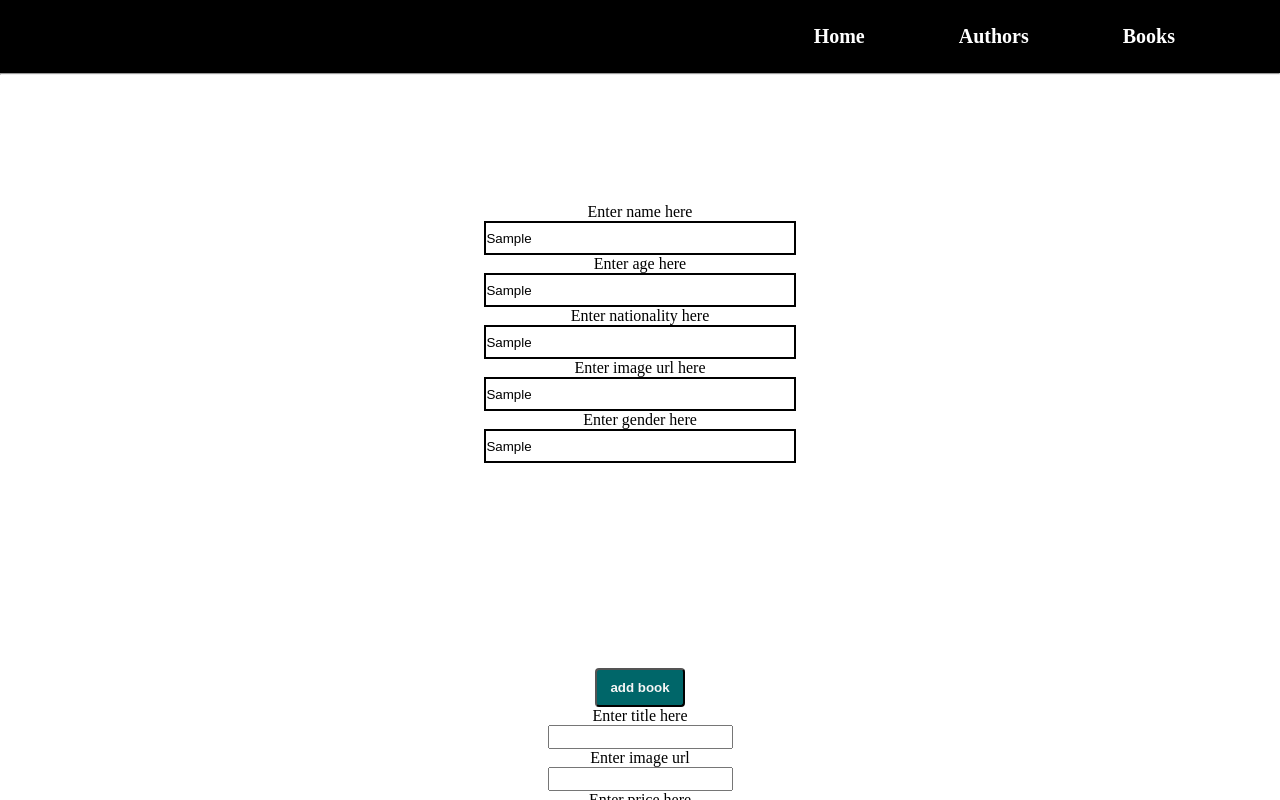
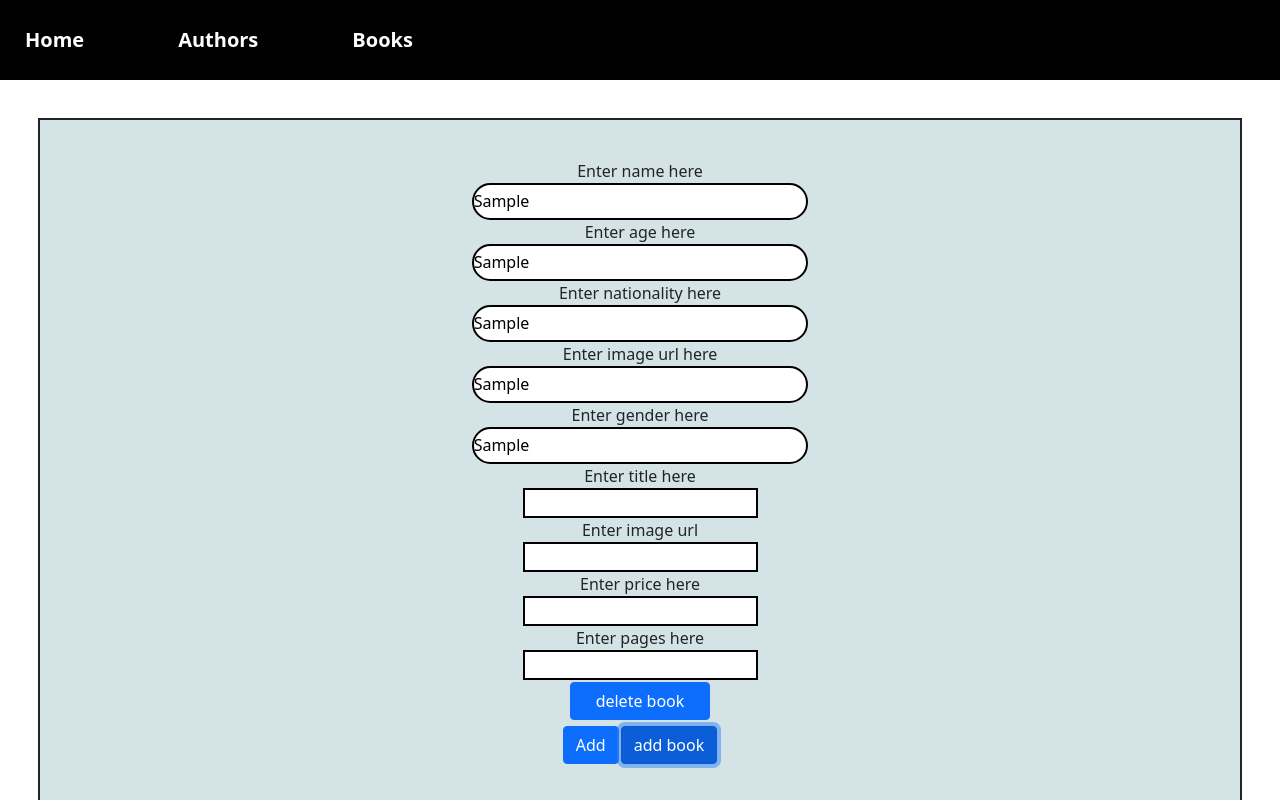
Before and after one commit to JS-RUH-1/W08D04, a React (Create React App) app in the folder frontend/: page /AddAuthor in a window 1280 px wide. Both pictures are taken after typing "Sample", "Sample", "Sample", "Sample", "Sample" into the empty fields and a click on the button "add book". Shown: the top 800 px of the page. Built offline with nearby package versions, Linux system fonts and the light colour scheme.

Commit message:
fix: CSS Update

```diff
--- a/frontend/package.json
+++ b/frontend/package.json
@@ -8,7 +8,9 @@
     "@testing-library/react": "^11.2.7",
     "@testing-library/user-event": "^12.8.3",
     "axios": "^0.24.0",
+    "bootstrap": "^5.1.3",
     "react": "^17.0.2",
+    "react-bootstrap": "^2.3.0",
     "react-dom": "^17.0.2",
     "react-router-dom": "^6.0.2",
     "react-scripts": "^4.0.3",
--- a/frontend/src/App.css
+++ b/frontend/src/App.css
@@ -1,3 +1,4 @@
 .App {
   text-align: center;
+  overflow: hidden;
 }
--- a/frontend/src/App.js
+++ b/frontend/src/App.js
@@ -9,6 +9,7 @@ import AddAuthor from "./components/AddAuthor";
 import EditAuthor from "./components/EditAuthor";
 import AuthorPage from "./components/AuthorPage";
 import { BrowserRouter as Router, Routes, Route } from "react-router-dom";
+
 function App() {
   return (
     <div className="App">
--- a/frontend/src/components/AddAuthor.js
+++ b/frontend/src/components/AddAuthor.js
@@ -1,6 +1,8 @@
 import React, { useState, useEffect } from "react";
 import axios from "axios";
 import { useNavigate } from "react-router-dom";
+import 'bootstrap/dist/css/bootstrap.min.css';
+import { Button } from 'react-bootstrap';
 
 function AddAuthor() {
   const navigate = useNavigate();
@@ -89,9 +91,7 @@ function AddAuthor() {
         required
       />
 
-      <button type="button" className="new__btn" onClick={handelNewForm}>
-        <h4 className="">add book</h4>
-      </button>
+
 
       {books.map((book, i) => {
         return (
@@ -144,21 +144,26 @@ function AddAuthor() {
               type="text"
               required
             />
-            <button
+            <Button
               type="button"
               onClick={() => {
                 handelDeleteForm(book, i);
               }}
               className="delete__btn"
             >
-              <h4>delete book</h4>
-            </button>
+              delete book
+            </Button>
           </form>
         );
       })}
-      <button className="new__btn" onClick={hundleAdd} type="submit">
+      <div className="all-btn">
+       <Button  onClick={hundleAdd} type="submit">
         Add
-      </button>
+      </Button>
+      <Button type="button" onClick={handelNewForm}>
+        add book
+      </Button></div>
+
     </form>
   );
 }
--- a/frontend/src/components/AddBook.js
+++ b/frontend/src/components/AddBook.js
@@ -1,6 +1,7 @@
 import React, { useState, useEffect } from "react";
 import axios from "axios";
 import { useNavigate } from "react-router-dom";
+
 
 function AddBook() {
   const navigate = useNavigate();
--- a/frontend/src/components/AuthorPage.js
+++ b/frontend/src/components/AuthorPage.js
@@ -2,6 +2,9 @@ import React, { useState, useEffect } from "react";
 import "./components.css";
 import axios from "axios";
 import { useParams } from "react-router-dom";
+import 'bootstrap/dist/css/bootstrap.min.css';
+import { Button } from 'react-bootstrap';
+
 function AuthorPage() {
   const [name, setName] = useState("");
   const [age, setAge] = useState();
--- a/frontend/src/components/AuthorsPage.js
+++ b/frontend/src/components/AuthorsPage.js
@@ -2,6 +2,8 @@ import React, { useState, useEffect } from "react";
 import axios from "axios";
 import { Link, useNavigate } from "react-router-dom";
 import "./components.css";
+import 'bootstrap/dist/css/bootstrap.min.css';
+import { Button } from 'react-bootstrap';
 
 function AuthorsPage() {
   const navigate = useNavigate();
@@ -49,7 +51,6 @@ function AuthorsPage() {
           {authors.map((a, i) => {
             return (
               <div key={i} className="author__card">
-                <p> {a.name}</p>
                 <img
                   className="img"
                   onClick={() => {
@@ -59,27 +60,31 @@ function AuthorsPage() {
                   src={a.image}
                   alt="Author img"
                 />
+              <p> {a.name}</p>
+
                 <div style={{ display: "flex" }}>
-                  <button className="edit__btn" onClick={() => hundleEdit(a)}>
+                <div className="test">  <Button className="edit__btn" onClick={() => hundleEdit(a)}>
                     Edit
-                  </button>
-                  <button
+                  </Button>
+                  <Button
                     className="delete__btn"
                     onClick={() => hundleDelete(a)}
                   >
                     Delete
-                  </button>
+                  </Button></div>
+
                 </div>
               </div>
             );
           })}
+
         </div>
 
-        <button className="new__btnn">
-          <Link className="Link_SecNav" to="/AddAuthor">
+        <Button className="new__btnn">
+          <Link className="Link_SecNavv" to="/AddAuthor">
             Add new author
           </Link>
-        </button>
+        </Button>
       </div>
     </>
   );
--- a/frontend/src/components/BooksPage.js
+++ b/frontend/src/components/BooksPage.js
@@ -3,6 +3,8 @@ import axios from "axios";
 import { Link, useNavigate } from "react-router-dom";
 import "./components.css";
 import EditBook from "./EditBook";
+import 'bootstrap/dist/css/bootstrap.min.css';
+import { Button } from 'react-bootstrap';
 function BooksPage() {
   const navigate = useNavigate();
   const [Books, setBooks] = useState([]);
@@ -36,35 +38,36 @@ function BooksPage() {
   return (
     <div>
       <div className="second__nav">
-        <h2 className="header__Book">Welcome to book page</h2>
-        <button className="new__btn">
-          <Link className="Link_SecNav" to="/AddBook">
-            {" "}
-            Add new book
-          </Link>
-        </button>
+        <h2 >Welcome to book page</h2>
+
       </div>
       <div className="main__authors">
         {Books.map((book) => {
           return (
             <div className="book__card">
+              <img className="img" src={book.image} alt="Author img" />
               <p>{book.title}</p>
-              <img className="img" src={book.image} alt="Author img" />
               <p> {book.price} $</p>
               <p> {book.pages} pages</p>
-              <button className="edit__btn" onClick={() => hundleEdit(book)}>
+              <Button className="edit__btn" onClick={() => hundleEdit(book)}>
                 Edit
-              </button>
-              <button
+              </Button>
+              <Button
                 className="delete__btn"
                 onClick={() => hundleDelete(book)}
               >
                 Delete
-              </button>
+              </Button>
             </div>
           );
         })}
       </div>
+      <Button >
+          <Link to="/AddBook" className="Add-new-book">
+            {" "}
+            Add new book
+          </Link>
+        </Button>
     </div>
   );
 }
--- a/frontend/src/components/NavBar.js
+++ b/frontend/src/components/NavBar.js
@@ -15,7 +15,6 @@ function NavBar() {
         </Link>
       </div>
 
-      <hr />
     </>
   );
 }
--- a/frontend/src/components/components.css
+++ b/frontend/src/components/components.css
@@ -11,10 +11,10 @@
   display: grid;
   grid-template-columns: 1fr 1fr 1fr 1fr;
   grid-gap: 2%;
+  margin: 4px;
 }
 
-.selected__author {
-}
+
 
 .author__card {
   position: relative;
@@ -24,40 +24,65 @@
   align-items: center;
   width: 100%;
   margin: 15px;
+  margin-left: 30%;
+  border: 2px solid;
+  padding:10px;
+
 }
 .img {
-  width: 100%;
+  width: 90%;
+  margin: 4px;
   min-height: 150px;
   height: 150px;
   object-fit: fill;
-  border-radius: 5px;
 }
 .img__div {
   width: 250px;
 }
+.test{
+  display: flex;
+}
 /* Book css */
 .book__card {
+  position: relative;
+  display: flex;
+  flex-flow: column;
+  text-align: center;
+  align-items: center;
+  width: 100%;
+  margin: 15px;
+  margin-left: 30%;
+  border: 2px solid;
+  padding:10px;
 }
 .second__nav {
-  margin-left: 25%;
-  display: flex;
-  justify-content: space-evenly;
-  align-items: center;
+  text-align: center;
+  margin:10px;
 }
 .Link_SecNav {
   text-decoration: none;
   font-weight: bold;
   color: white;
 }
+.Link_SecNavv{
+  margin: 0px;
+  color: white;
+  text-decoration: none;
+  width: 30px;
 
+}
+.Add-new-book{
+  color: white;
+  text-decoration: none;
+}
 .delete__btn {
   /* background-color: rgba(255, 0, 0, 0.541);
   height: 50px;
   width: 100px;
   margin-top: 1%; */
   color: white;
-  width: 90px;
-  margin-top: 8px;
+  width: 140px;
+  margin: 2px;
   border-radius: 4px;
   color: whitesmoke;
   background-color: #006669;
@@ -76,21 +101,19 @@
   border-radius: 4px;
   color: whitesmoke;
   background-color: #006669;
-  padding: 10px;
+  padding: 4px;
   cursor: pointer;
-  margin-top: 20%;
+  margin-top: 10%;
 }
 .new__btnn {
   color: white;
-  width: 90px;
+  width: 150px;
   margin-top: 8px;
   border-radius: 4px;
   color: whitesmoke;
-  background-color: #006669;
-  padding: 10px;
   cursor: pointer;
-  margin-top: 20%;
-  margin-left: 60%;
+  margin-top: 10%;
+  margin-left: 45%;
 }
 .edit__btn {
   /* background-color: rgb(0, 0, 255, 0.541);
@@ -100,12 +123,19 @@
   margin-top: 1%; */
   color: white;
   width: 80px;
-  margin-top: 8px;
+  margin: 2px;
   border-radius: 4px;
   color: whitesmoke;
   background-color: #006669;
   padding: 10px;
   cursor: pointer;
+}
+.all-btn{
+  display: flex;
+  justify-content:center;
+  align-items: center;
+  margin: 4px;
+  gap: 2px;
 }
 /* Add Book Page Css */
 .books_container {
@@ -120,9 +150,11 @@
   flex-direction: column;
   justify-content: center;
   align-items: center;
-  padding: 5%;
-  margin: 5%;
+  padding: 3%;
+  margin: 3%;
   text-align: center;
+  border: 2px solid;
+  background-color: rgb(212, 227, 230);
   /*  */
 }
 .addBookForm2 {
@@ -134,19 +166,23 @@
 }
 .input__css {
   width: 30%;
-  height: 30px;
+  height: 37px;
   border: 2px solid;
+  border-radius: 25px;
+
 }
 .input__css2 {
   width: 100%;
   height: 20px;
+  border: 2px solid;
+  height: 30px;
 }
 /* NavBar css */
 .continer__NavBar {
   display: flex;
   background-color: black;
   padding: 18px;
-  justify-content: flex-end;
+  justify-content: flex-start;
 }
 
 .Link_Nav {
```
Also changed, not shown: 1 other file (tests, documents, lock files or other folders).
